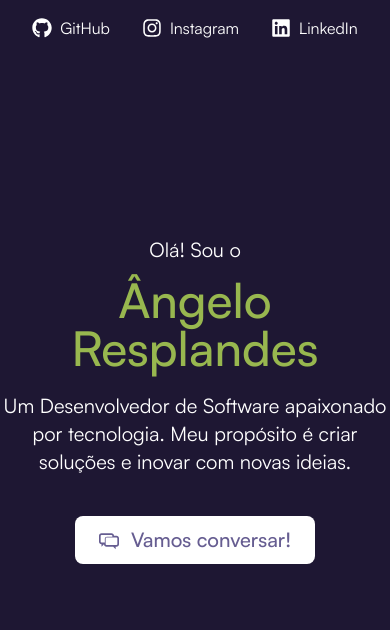
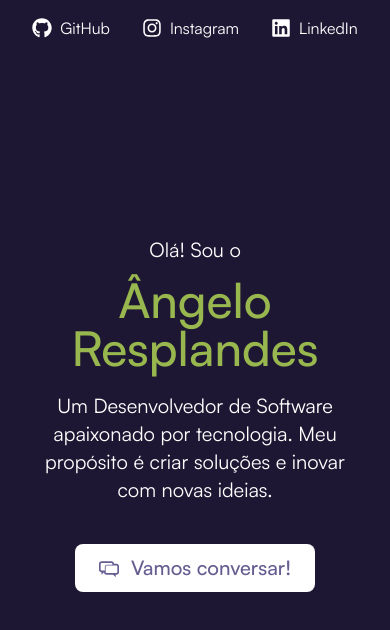
Before and after one commit to AngeloResplandes/portifolio, a React (Vite) app: page / in a window 390 px wide. Shown: the top 630 px of the page. Built offline with nearby package versions, Linux system fonts and the light colour scheme.

Commit message:
fix: main

```diff
--- a/src/components/Main.tsx
+++ b/src/components/Main.tsx
@@ -12,7 +12,7 @@ export const Main = () => {
                         </span>
                     </h1>
                 </div>
-                <div className="mb-10 max-w-[550px]">
+                <div className="mb-10 max-w-80 sm:max-w-[550px]">
                     <p>Um Desenvolvedor de Software apaixonado por tecnologia. Meu propósito é criar soluções e inovar com novas ideias.</p>
                 </div>
                 <a
```
